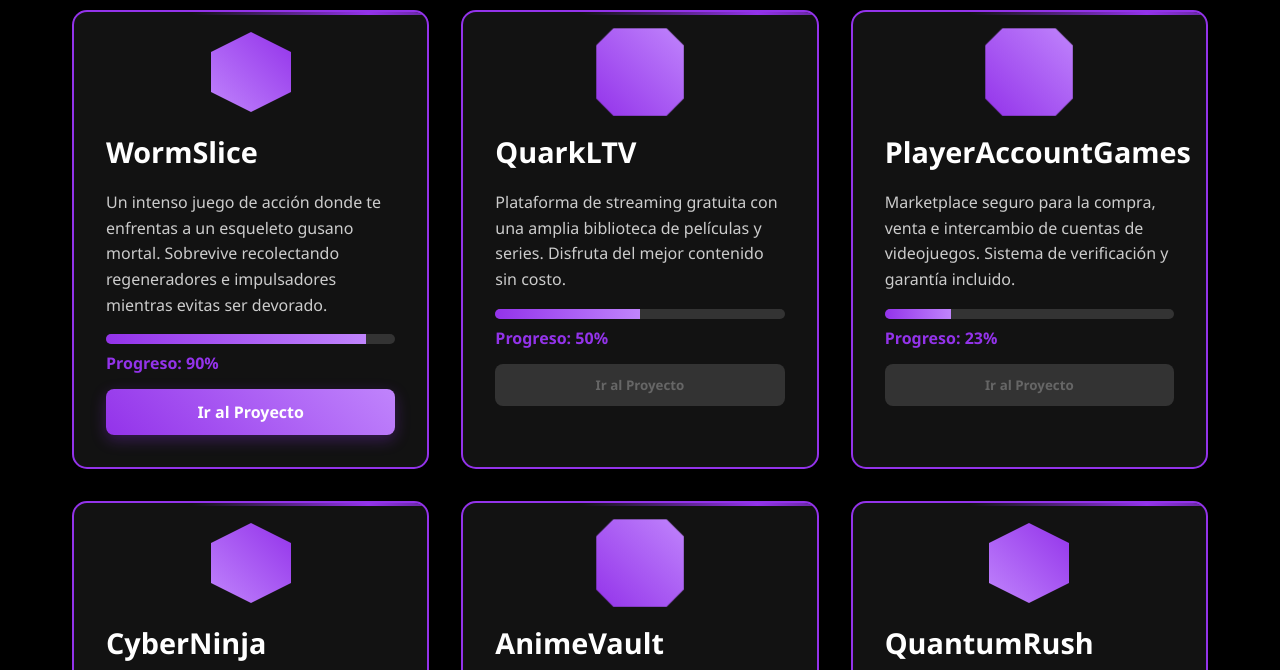
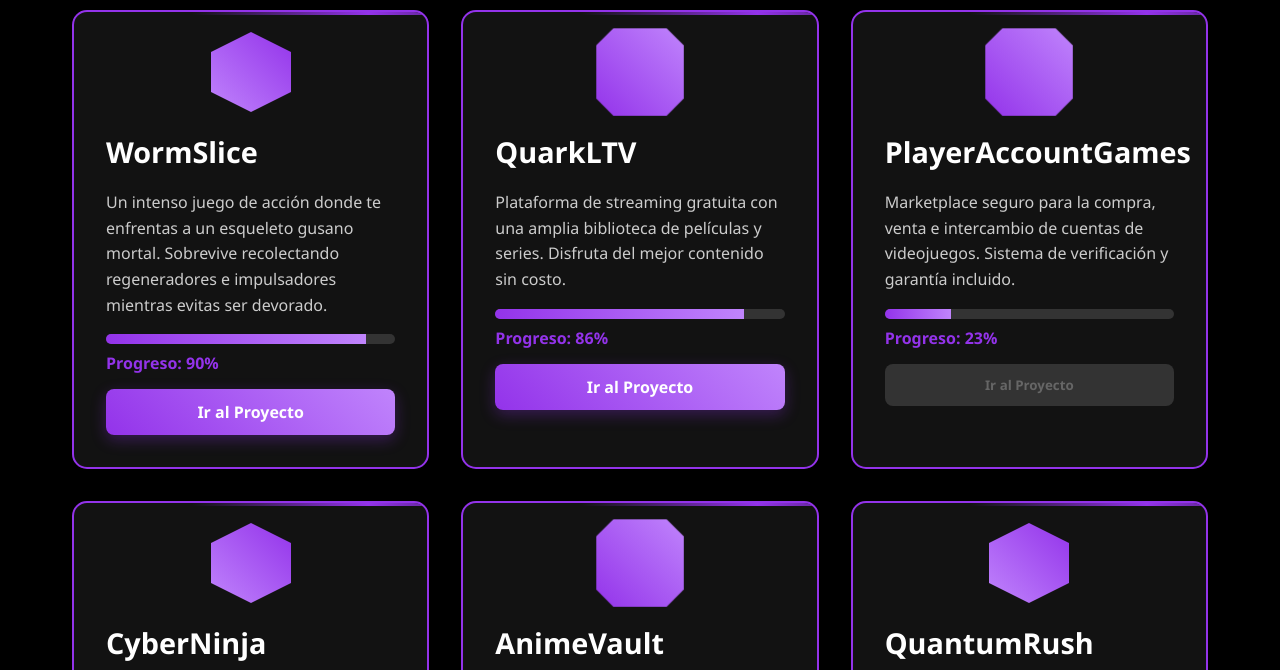
Before and after one commit to WormSlice/QCSProyects, a plain HTML site: page index.html in a window 1280 px wide. Shown: the part 130-800 px from the top of the page. Drawn offline with Linux system fonts and the light colour scheme.

Commit message:
Update index.html

```diff
--- a/index.html
+++ b/index.html
@@ -298,10 +298,10 @@
                 <h2 class="project-title">QuarkLTV</h2>
                 <p class="project-description">Plataforma de streaming gratuita con una amplia biblioteca de películas y series. Disfruta del mejor contenido sin costo.</p>
                 <div class="progress-bar">
-                    <div class="progress" style="width: 50%"></div>
+                    <div class="progress" style="width: 86%"></div>
                 </div>
-                <p class="status">Progreso: 50%</p>
-                <button class="project-btn">Ir al Proyecto</button>
+                <p class="status">Progreso: 86%</p>
+                <a href="https://quarkl-tv.vercel.app" class="project-btn active">Ir al Proyecto</a>
             </div>
 
             <div class="project-card" data-type="web">
```
